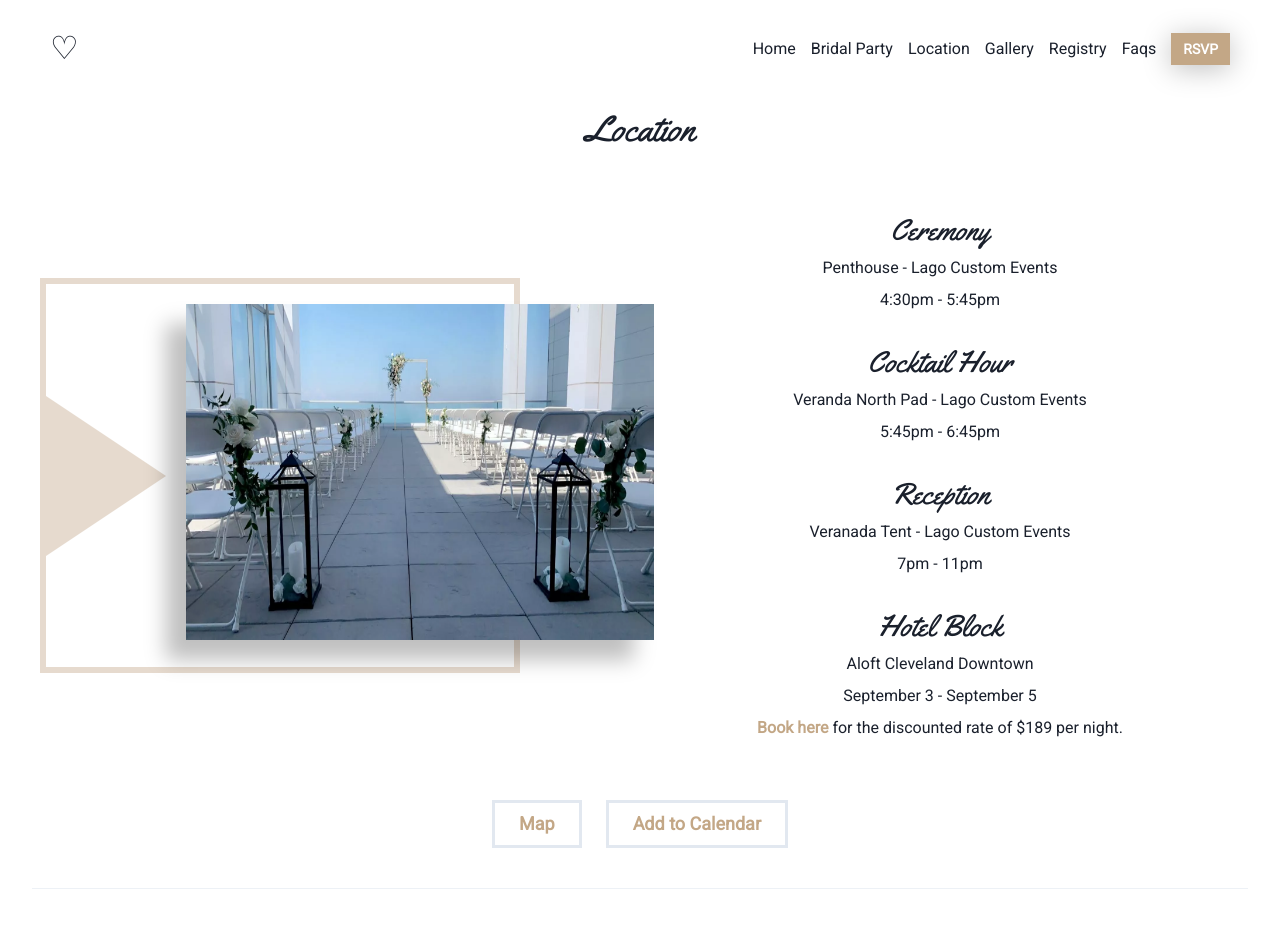
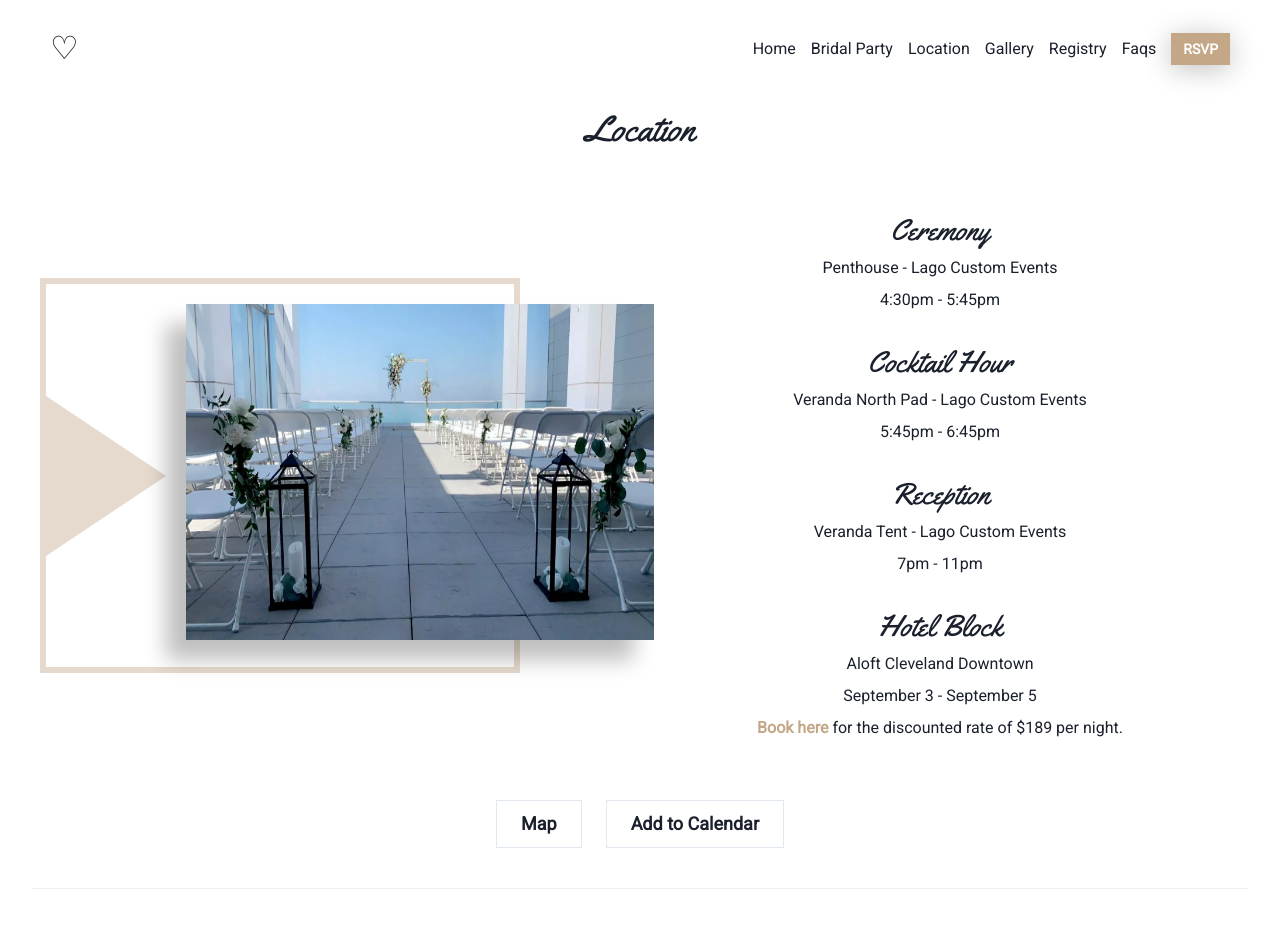
Before and after one commit to 4upz/wedding-site, a Next.js app: page /location in a window 1280 px wide. Shown: the top 927 px of the page. Built offline with nearby package versions, Linux system fonts and the light colour scheme.

Commit message:
Fix styling errors on location and rsvp page buttons

```diff
--- a/components/invitationSelect.js
+++ b/components/invitationSelect.js
@@ -98,7 +98,6 @@ export default function InvitationSelect({
             <Stack
               alignItems="center"
               justifyContent="center"
-              direction={{ base: 'column', lg: 'row' }}
               spacing={3}
               mt={3}
             >
@@ -111,8 +110,8 @@ export default function InvitationSelect({
                 Continue
               </Button>
               <Button
-                colorScheme="yellow"
-                variant="outline"
+                colorScheme="red"
+                variant="ghost"
                 onClick={handleCancel}
                 size="sm"
               >
--- a/components/partyRSVP.js
+++ b/components/partyRSVP.js
@@ -160,7 +160,6 @@ export default function PartyRSVP({ party, handleSubmit, handleCancel }) {
             <Stack
               alignItems="center"
               justifyContent="center"
-              direction={{ base: 'column', lg: 'row' }}
               spacing={3}
               mt={3}
             >
@@ -173,8 +172,8 @@ export default function PartyRSVP({ party, handleSubmit, handleCancel }) {
                 Submit
               </Button>
               <Button
-                colorScheme="yellow"
-                variant="outline"
+                colorScheme="red"
+                variant="ghost"
                 onClick={handleCancel}
               >
                 Cancel
--- a/pages/location.js
+++ b/pages/location.js
@@ -46,7 +46,7 @@ export default function Location() {
             <Heading as="h2" size="lg">
               Reception
             </Heading>
-            <Text>Veranada Tent - Lago Custom Events</Text>
+            <Text>Veranda Tent - Lago Custom Events</Text>
             <Text>7pm - 11pm</Text>
           </VStack>
           <VStack>
@@ -55,7 +55,7 @@ export default function Location() {
             </Heading>
             <Text>Aloft Cleveland Downtown</Text>
             <Text>September 3 - September 5</Text>
-            <Text>
+            <Text textAlign="center">
               <Link
                 href="https://www.marriott.com/events/start.mi?id=1631212273160&key=GRP"
                 target="_blank"
@@ -85,7 +85,6 @@ export default function Location() {
         >
           Map
         </Button>
-        {/* TODO: Create ICS file or Google Calendar link for this, if this feature is desired*/}
         <Button
           as="a"
           href={calendarTemplateLink}
--- a/theme/index.js
+++ b/theme/index.js
@@ -32,18 +32,6 @@ const theme = extendTheme({
             bg: 'brand.light',
           },
         },
-        outline: {
-          border: 'solid 3px #E6DACE',
-          color: 'brand.dark',
-          _hover: {
-            bg: 'red.500',
-            borderColor: 'red.500',
-            color: 'white',
-          },
-          _active: {
-            bg: 'red.500',
-          },
-        },
       },
     },
   },
```
